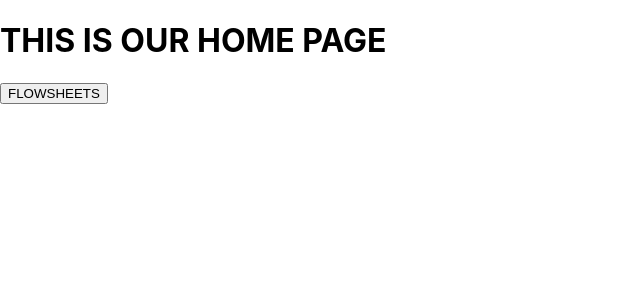
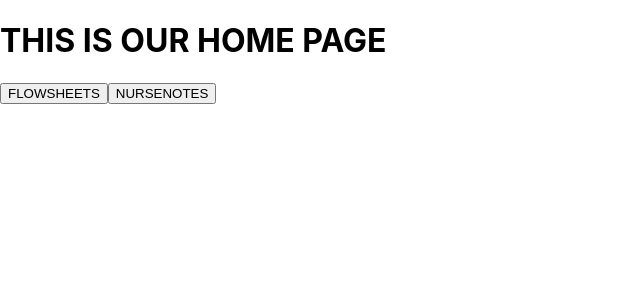
Before and after one commit to kWeech/UofCEngineeringNursingHackathon, a React (Create React App) app in the folder app/hackathon-app/: page /home in a window 1280 px wide. Shown: the top 300 px of the page, without its empty margins (0-640 px from the left). Built offline with nearby package versions, Linux system fonts and the light colour scheme.

Commit message:
added nurse notes

```diff
--- a/app/hackathon-app/src/App.js
+++ b/app/hackathon-app/src/App.js
@@ -2,6 +2,7 @@ import Root from "./pages/Root";
 import Login from './pages/Login';
 import Home from './pages/Home';
 import Flowsheets from './pages/Flowsheets';
+import NurseNotes from './pages/NurseNotes';
 import { createBrowserRouter, RouterProvider } from "react-router-dom";
 import React, { useState, useEffect } from "react";
 
@@ -13,6 +14,7 @@ const router = createBrowserRouter([
       { path: "/", element: <Login /> },
       { path: "/home", element: <Home /> },
       { path: "/flowsheet", element: <Flowsheets /> },
+      { path: "/nursenotes", element: <NurseNotes /> },
     ],
   },
 ]);
--- a/app/hackathon-app/src/pages/Home.js
+++ b/app/hackathon-app/src/pages/Home.js
@@ -7,6 +7,9 @@ export default function Home() {
       <NavLink to="/flowsheet">
         <button>FLOWSHEETS</button>
       </NavLink>
+      <NavLink to="/nursenotes">
+        <button>NURSENOTES</button>
+      </NavLink>
     </div>
   );
 }
--- /dev/null
+++ b/app/hackathon-app/src/pages/NurseNotes.js
@@ -0,0 +1,3 @@
+export default function NurseNotes() {
+    return <h1>NURSE NOTES PAGE</h1>
+}
```
Also changed, not shown: app/hackathon-app/src/pages/PatientList.js (added).
